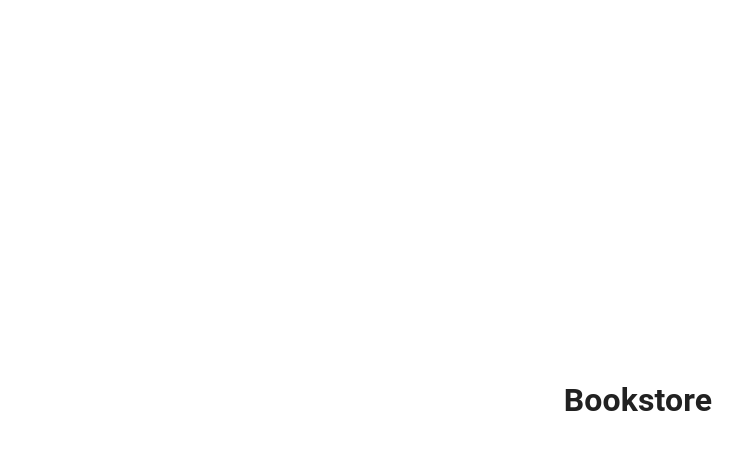
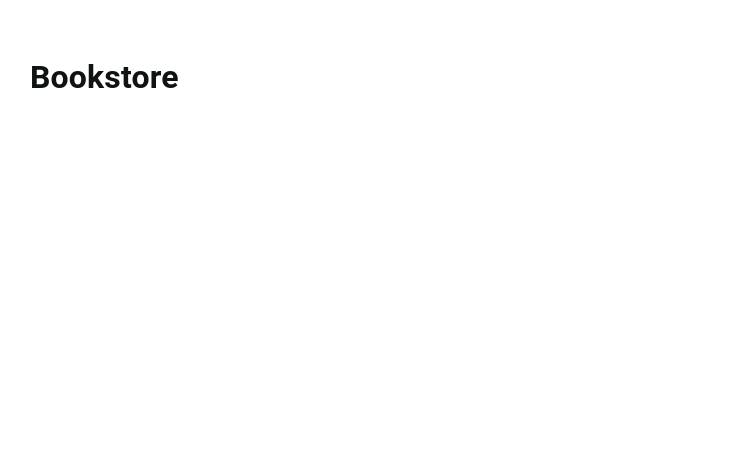
Before and after one commit to halynabondar/Bookstore, a React (Vite) app in the folder frontend/: page / in a window 1280 px wide. Shown: the top 450 px of the page, without its empty margins (2-745 px from the left). Built offline with nearby package versions, Linux system fonts and the light colour scheme.

Commit message:
style(frontend): base styles + CSS variables; set page colors from vars; add dark mode variables and a11y tweaks

```diff
--- a/frontend/src/index.css
+++ b/frontend/src/index.css
@@ -3,8 +3,11 @@
 @tailwind utilities;
 
 :root {
-  --brand-500: 68 99 255;
-  --brand-600: 52 78 234;
+  --color-primary-500: 6 164 140; /* #06A48C */
+  --color-primary-600: 7 128 108; /* #07806C */
+  --color-text: 16 19 19;         /* #101313 */
+  --color-surface: 255 255 255;   /* #FFFFFF */
+
   font-family: system-ui, Avenir, Helvetica, Arial, sans-serif;
   line-height: 1.5;
   font-weight: 400;
@@ -15,12 +18,26 @@
   -moz-osx-font-smoothing: grayscale;
 }
 
+.dark {
+  --color-text: 249 252 251;    /* #F9FCFB */
+  --color-surface: 16 17 17;    /* #101111 */
+}
+
+html, body, #root {
+  height: 100%;
+}
+
 body {
   margin: 0;
-  display: flex;
-  place-items: center;
-  min-width: 320px;
-  min-height: 100vh;
+  background: rgb(var(--color-surface) / 1);
+  color: rgb(var(--color-text) / 1);
 }
 
-@media (prefers-color-scheme: light) {}
+::selection {
+  background: rgba(var(--color-primary-500) / 0.25);
+}
+
+:focus-visible {
+  outline: 2px solid rgb(var(--color-primary-500) / 1);
+  outline-offset: 2px;
+}
```
